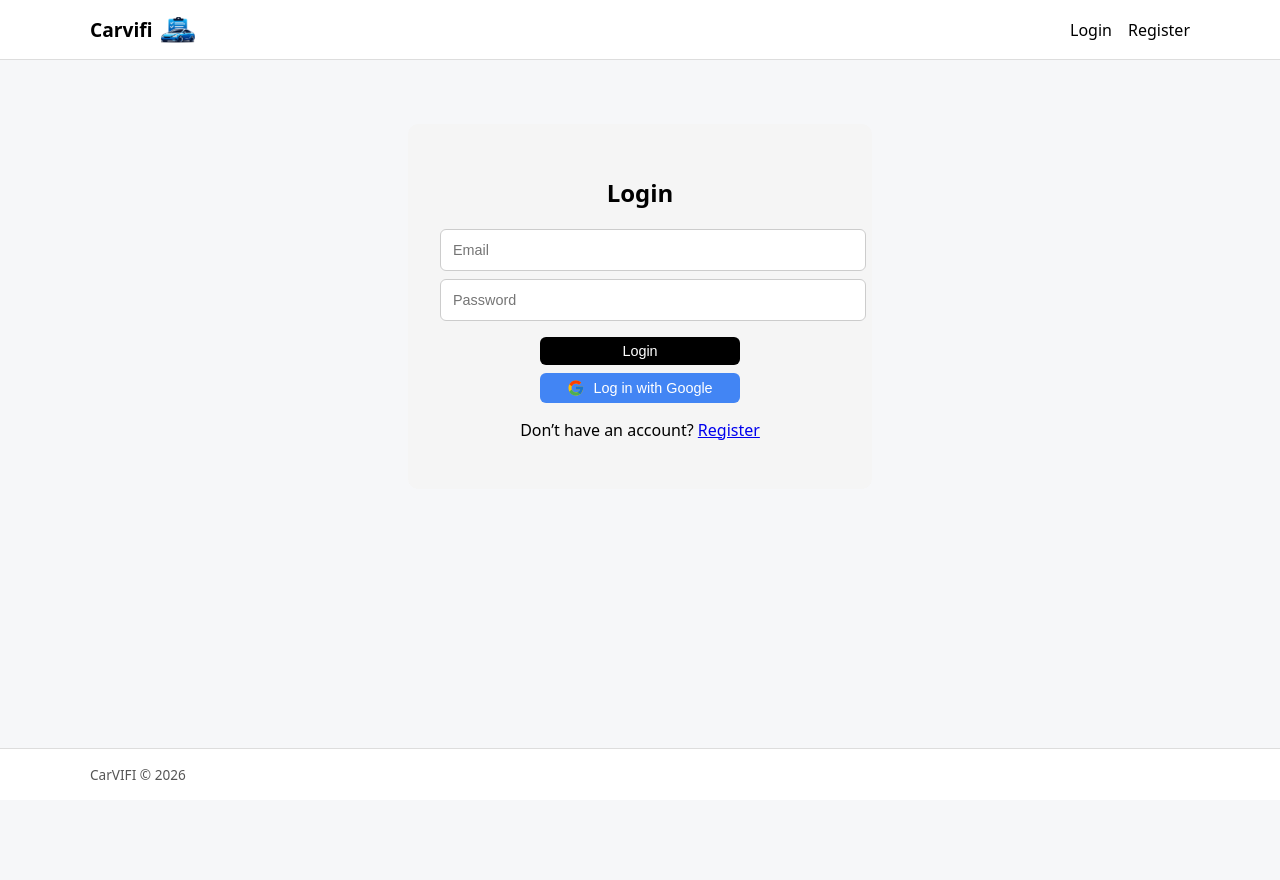
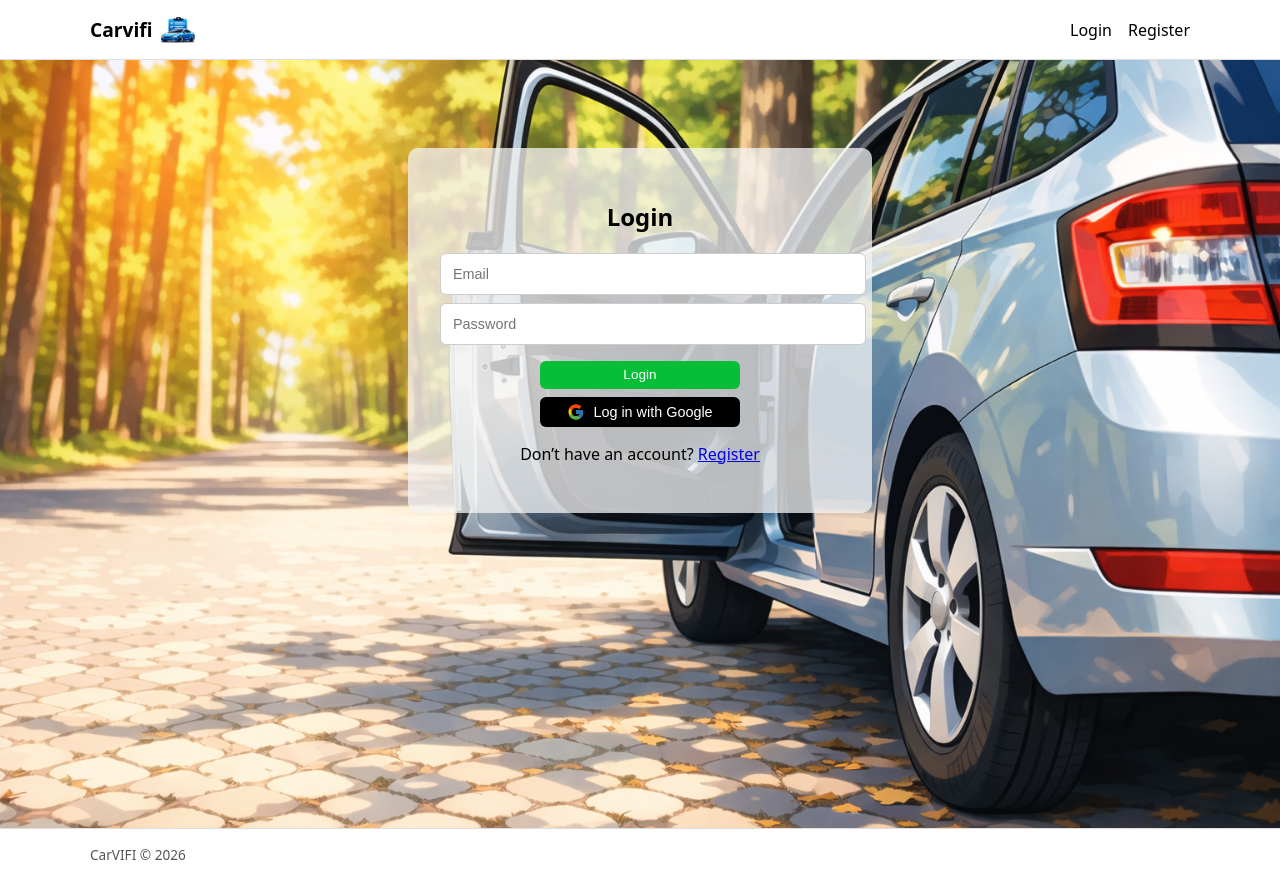
Before and after one commit to BozhidarZagorov/CarsVIFI, a React (Vite) app in the folder carVIFI/: page /login in a window 1280 px wide. Before the commit the page ends 800 px from the top, so only its background shows below. Built offline with nearby package versions, Linux system fonts and the light colour scheme; no server answers.

Commit message:
add login wraper to css and some style changes

```diff
--- a/carVIFI/src/styles/auth.css
+++ b/carVIFI/src/styles/auth.css
@@ -4,8 +4,27 @@
   margin: 4rem auto;
   padding: 2rem;
   border-radius: 10px;
-  background: #f5f5f5;
+  background: #f5f5f5bf;
   text-align: center;
+}
+
+.auth-login-wraper {
+  min-height: 90vh;
+  padding: 24px;
+
+  background-image: url('/login.png'); /* your cars bg */
+  background-size: cover;
+  background-position: center;
+  background-repeat: no-repeat;
+
+  position: relative;
+  z-index: 0;
+}
+
+/* keep content above the background */
+.auth-login-wraper > * {
+  position: relative;
+  z-index: 1;
 }
 
 /* Form inputs */
@@ -41,24 +60,29 @@
 
 /* Normal email/password buttons */
 .normal-btn {
-  background-color: black;
+  background: #06be38;
+  text-decoration: none;
   color: white;
   border: none;
+  padding: 0.4rem 0.8rem;
+  border-radius: 6px;
+  cursor: pointer;
+  font-size: 0.85rem;
 }
 
 .normal-btn:hover {
-  background-color: #222;
+  background: #328e04;
 }
 
 /* Google button */
 .google-btn {
-  background-color: #4285F4;
+  background-color: #000000;
   color: white;
   border: none;
 }
 
 .google-btn:hover {
-  background-color: #357ae8;
+  background-color: #073f98;
   box-shadow: 0 2px 6px rgba(0,0,0,0.2);
 }
 
```
